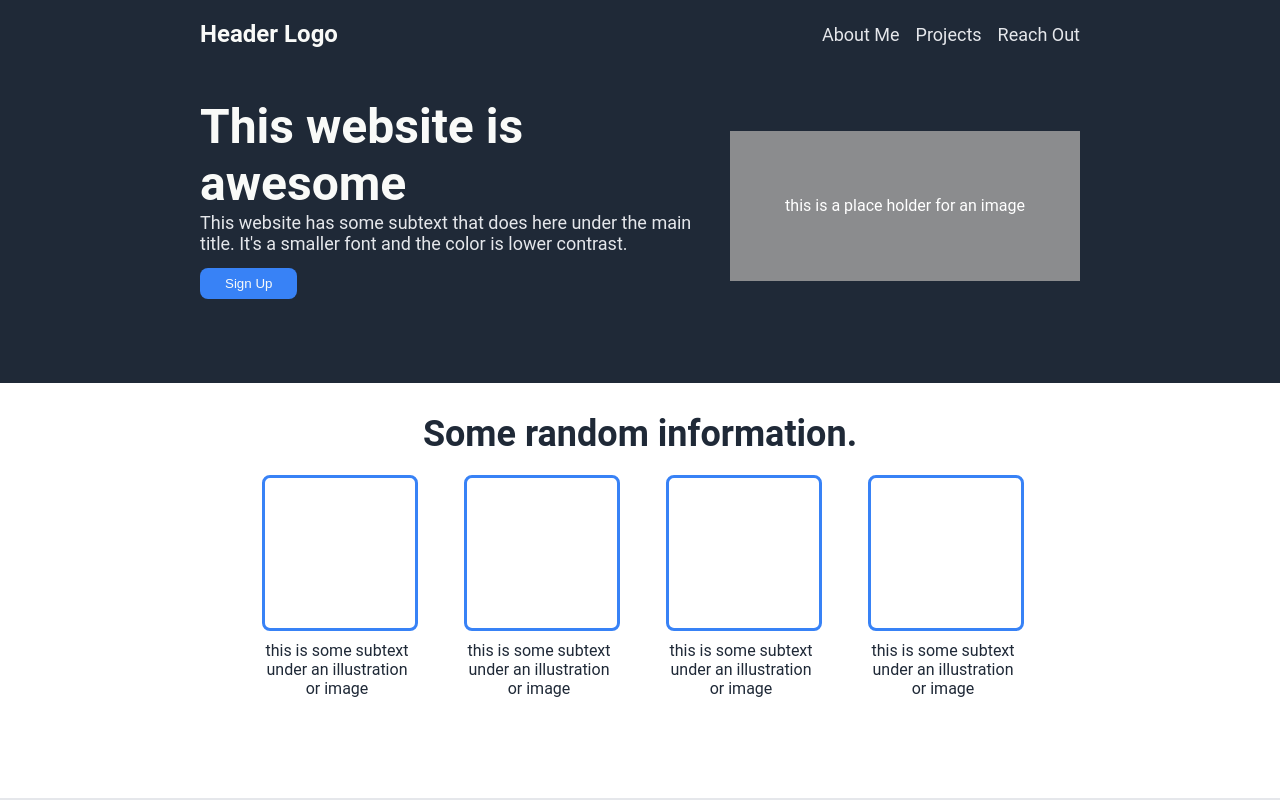
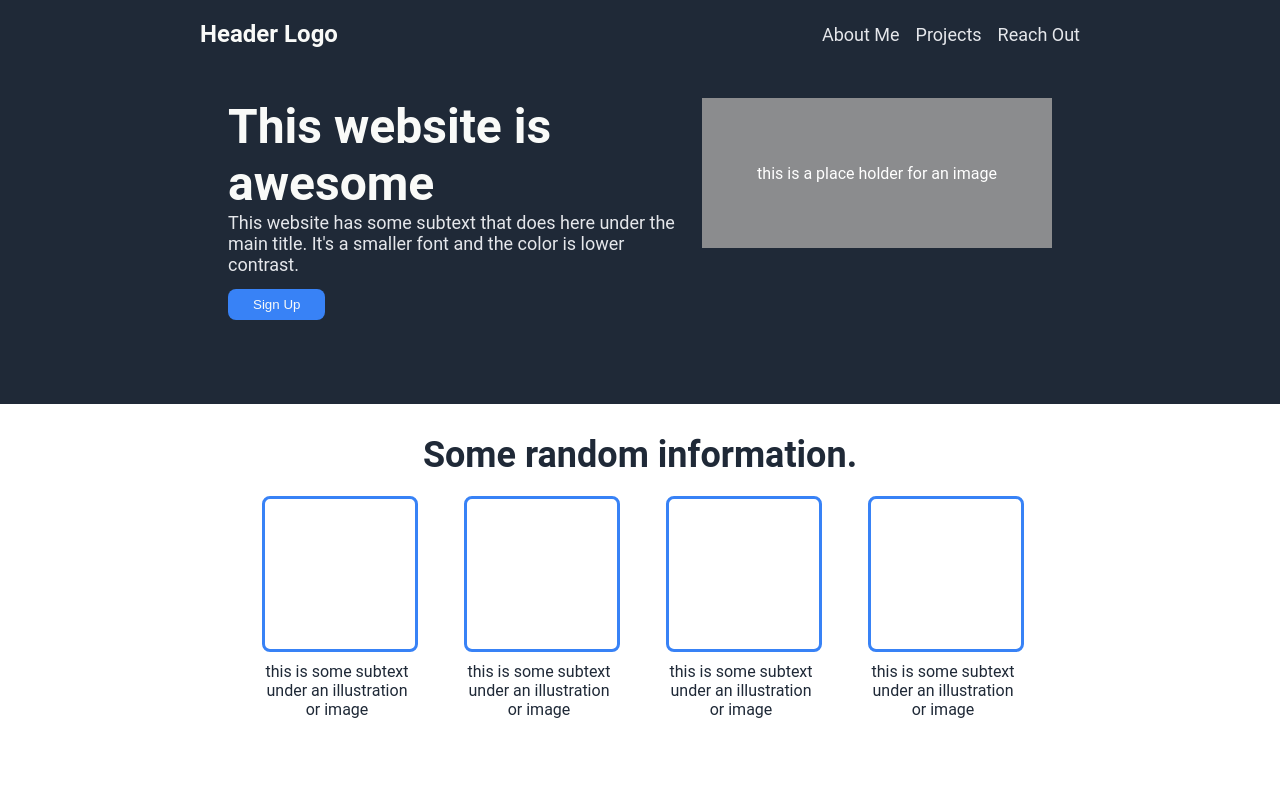
Before and after one commit to L-Benvenuti/Project-Landing-Page, a plain HTML site: page index.html in a window 1280 px wide. Shown: the top 800 px of the page. Drawn offline with Linux system fonts and the light colour scheme.

Commit message:
fix index.html style.css for header

```diff
--- a/index.html
+++ b/index.html
@@ -19,13 +19,15 @@
                 </ul>
             </div>
             <div class="header-two">
-                <div class="container-right">
-                    <div class="title">This website is awesome</div>
-                    <div class="text">This website has some subtext that does here under the main title. It's a smaller font and the color is lower contrast.</div>
-                    <button class="no-border">Sign Up</button>
-                </div>
+                <div class="contain">
+                    <div class="container-right">
+                         <div class="title">This website is awesome</div>
+                        <div class="text">This website has some subtext that does here under the main title. It's a smaller font and the color is lower contrast.</div>
+                        <button class="no-border">Sign Up</button>
+                    </div>
                 <div class="container-left">
                     <div class="box"> this is a place holder for an image</div>
+                </div>
                 </div>
             </div>
         </div>
--- a/style.css
+++ b/style.css
@@ -38,8 +38,14 @@ a {
 .header-two {
     display: flex;
     align-items: center;
+    justify-content: center;
     flex-wrap: wrap;
     flex-grow: 0;
+}
+
+.contain {
+    max-width: 830px;
+    display: flex;
     gap: 24px;
     margin: 50px 0px;
 }
```
